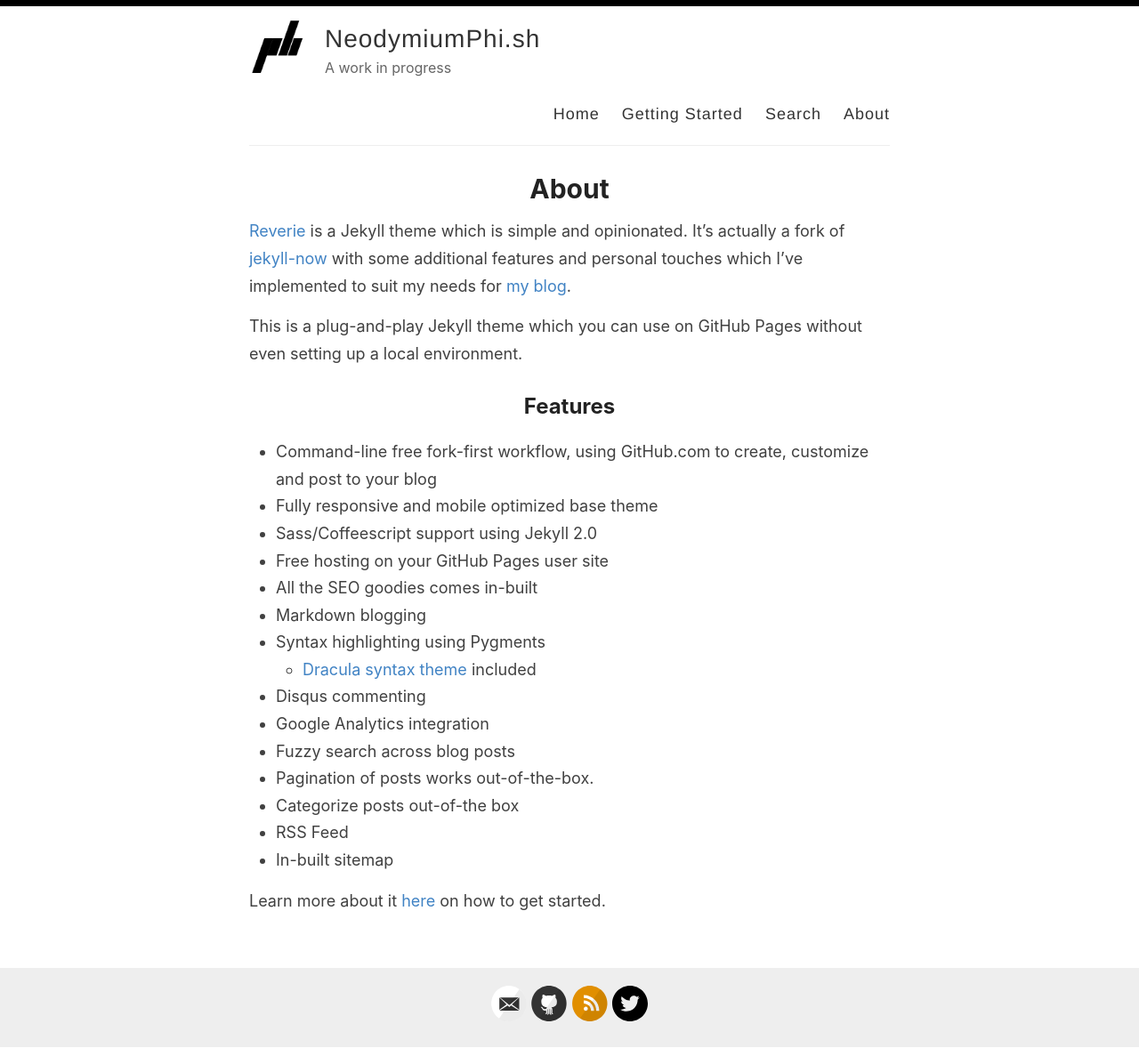
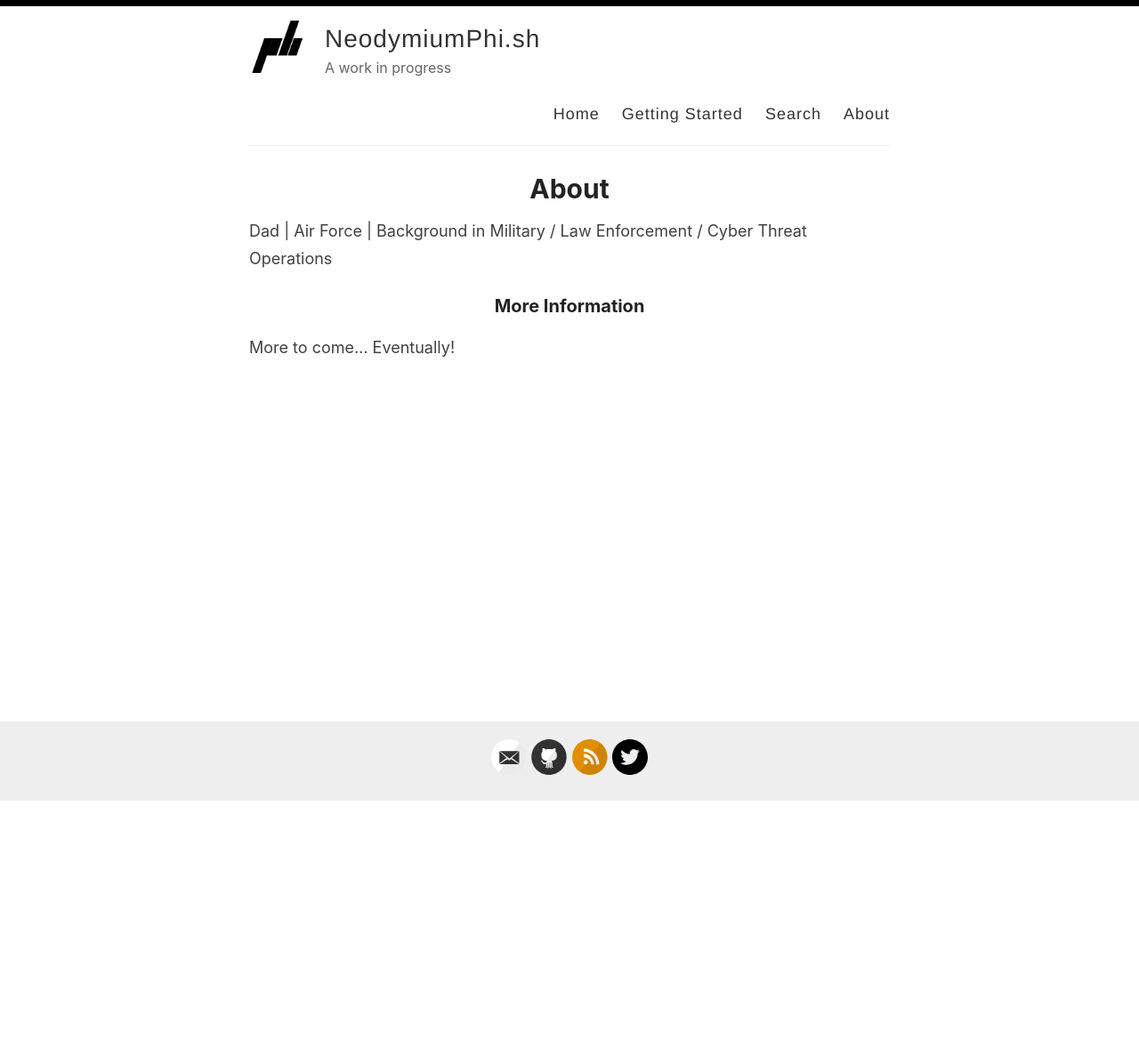
Before and after one commit to NeodymiumPhish/NeodymiumPhish.github.io, a Jekyll site: the page built from _pages/about.md, in a window 1280 px wide. Shown: the whole page at 89% size. Built offline with Jekyll 4.4.1, drawn with Linux system fonts in a browser that asks for light colours; after the commit the page ends 901 px from its top, so only the background shows below that.

Commit message:
Removed pre-populated posts and personalized about page.

```diff
--- a/_pages/about.md
+++ b/_pages/about.md
@@ -4,26 +4,8 @@
 permalink: /about/
 ---
 
-[Reverie](https://github.com/amitmerchant1990/reverie) is a Jekyll theme which is simple and opinionated. It's actually a fork of [jekyll-now](https://github.com/barryclark/jekyll-now) with some additional features and personal touches which I've implemented to suit my needs for [my blog](https://www.amitmerchant.com).
+Dad \| Air Force \| Background in Military / Law Enforcement / Cyber Threat Operations
 
-This is a plug-and-play Jekyll theme which you can use on GitHub Pages without even setting up a local environment.
+### More Information
 
-## Features
-
-- Command-line free fork-first workflow, using GitHub.com to create, customize and post to your blog
-- Fully responsive and mobile optimized base theme
-- Sass/Coffeescript support using Jekyll 2.0
-- Free hosting on your GitHub Pages user site
-- All the SEO goodies comes in-built
-- Markdown blogging
-- Syntax highlighting using Pygments
-    - [Dracula syntax theme](https://draculatheme.com/) included
-- Disqus commenting
-- Google Analytics integration
-- Fuzzy search across blog posts
-- Pagination of posts works out-of-the-box.
-- Categorize posts out-of-the box
-- RSS Feed
-- In-built sitemap
-
-Learn more about it [here](https://github.com/amitmerchant1990/reverie) on how to get started.
+More to come... Eventually!
```
Also changed, not shown: _pages/getting-started.md (deleted, +0 -51 lines), _posts/2019-02-13-introducing-reverie-jekyll-theme.md (deleted, +0 -85 lines), _posts/2019-08-08-no-title-posts.md (deleted, +0 -6 lines), _posts/2019-12-11-pullquotes.md (deleted, +0 -14 lines), _posts/2019-7-27-super-long-article.md (deleted, +0 -11 lines), _posts/2019-7-27-this-post-demonstrates-post-content-styles.md (deleted, +0 -95 lines), _posts/2019-7-28-super-short-article.md (deleted, +0 -7 lines), _posts/2019-8-12-code-snippets.md (deleted, +0 -42 lines), _posts/2021-2-28-Welcome.md (added, +18 -0 lines).
